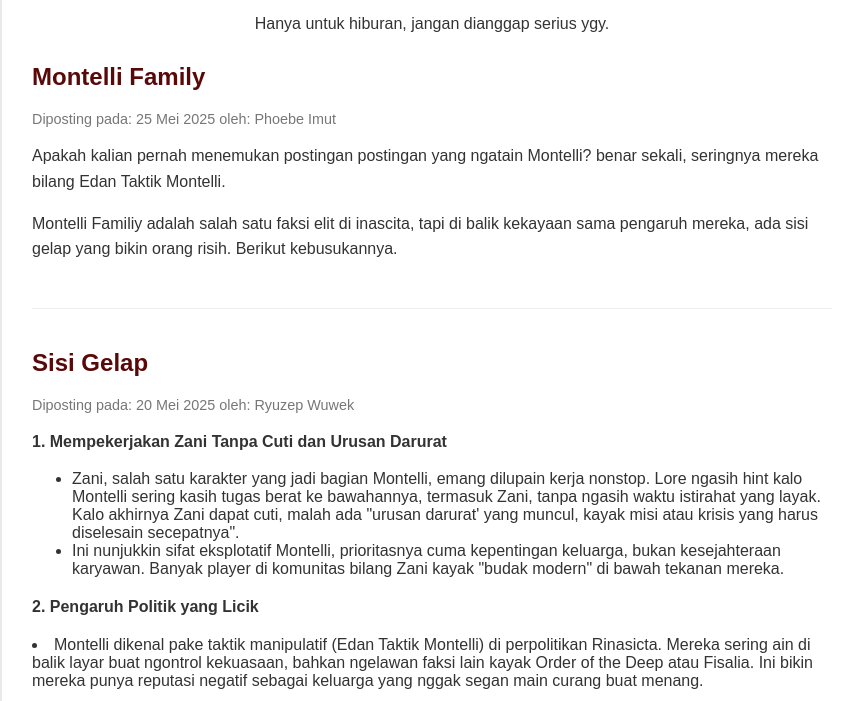
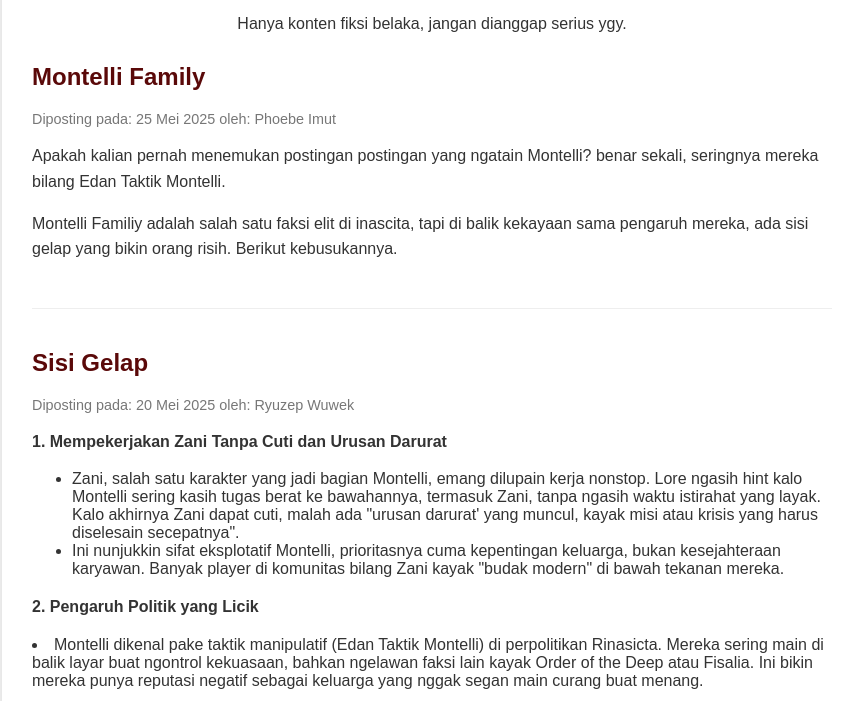
Before and after one commit to RyuuZev/phoebeimut, a plain HTML site: page index.html in a window 1280 px wide. Shown: the part 99-800 px from the top of the page, without its empty margins (208-1062 px from the left). Drawn offline with Linux system fonts and the light colour scheme.

Commit message:
Update index.html

```diff
--- a/index.html
+++ b/index.html
@@ -62,7 +62,7 @@
     <div class="container">
         <header>
             <h1>Kebusukan Montelli Familiy</h1>
-            <p>Hanya untuk hiburan, jangan dianggap serius ygy.</p>
+            <p>Hanya konten fiksi belaka, jangan dianggap serius ygy.</p>
         </header>
 
         <main>
@@ -83,7 +83,7 @@
 
                 </ul>
                 <p><strong>2. Pengaruh Politik yang Licik</strong></p>
-                    <li>Montelli dikenal pake taktik manipulatif (Edan Taktik Montelli) di perpolitikan Rinasicta. Mereka sering ain di balik layar buat ngontrol kekuasaan, bahkan ngelawan faksi lain kayak Order of the Deep atau Fisalia. Ini bikin mereka punya reputasi negatif sebagai keluarga yang nggak segan main curang buat menang.</li>
+                    <li>Montelli dikenal pake taktik manipulatif (Edan Taktik Montelli) di perpolitikan Rinasicta. Mereka sering main di balik layar buat ngontrol kekuasaan, bahkan ngelawan faksi lain kayak Order of the Deep atau Fisalia. Ini bikin mereka punya reputasi negatif sebagai keluarga yang nggak segan main curang buat menang.</li>
                 <p><strong>3. Penghakiman Tanpa Keadilan</strong></p>
                     <li>Mirip kayak Order of the Deep, Montelli kadang ambil keputusan keras tanpa mempertimbangkan keadilan. Mereka punya sejarah nyalahin orang buat kesalahan kecil atau pake kekuasaan buat tutup skandal internal, kayak kasus Brant yang dibuang cuma gara gara kritik.</li>
                 <p><strong>4. Eksploitasi Sumber Daya</strong></p>
```
